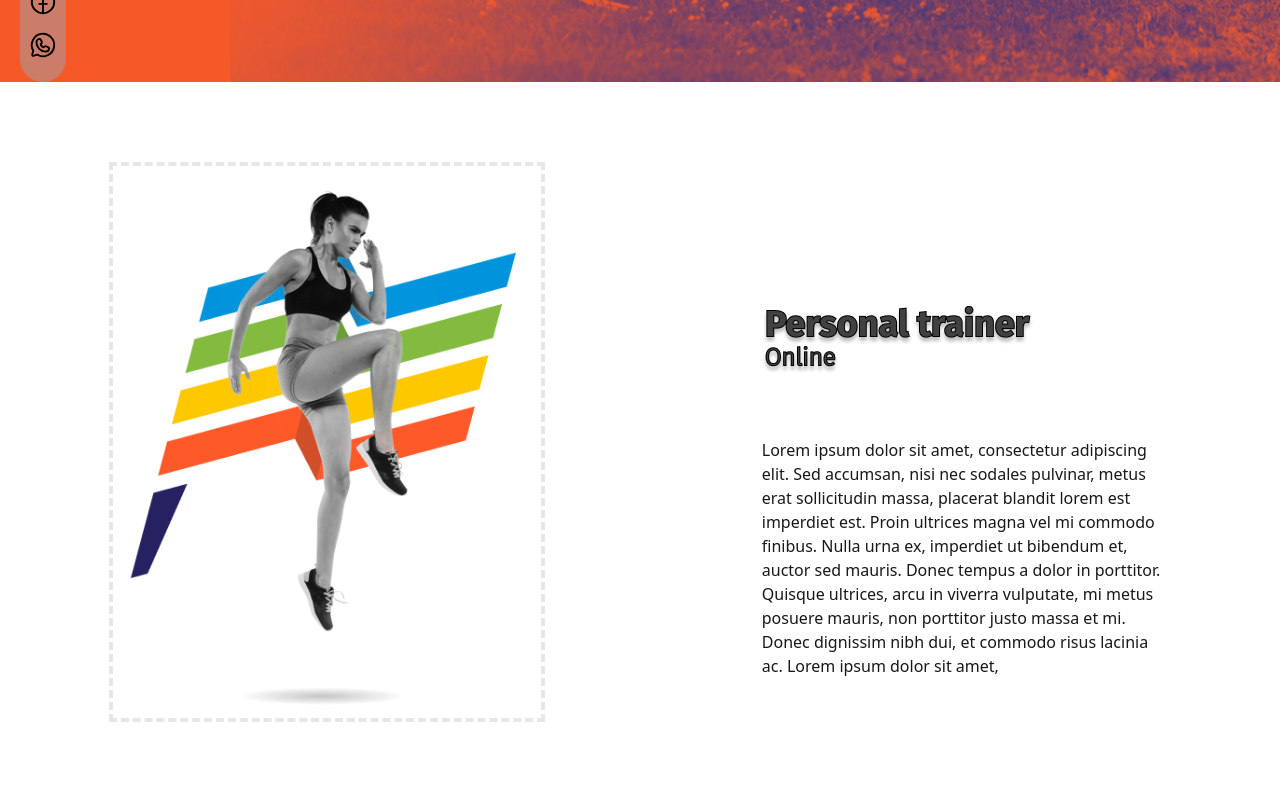
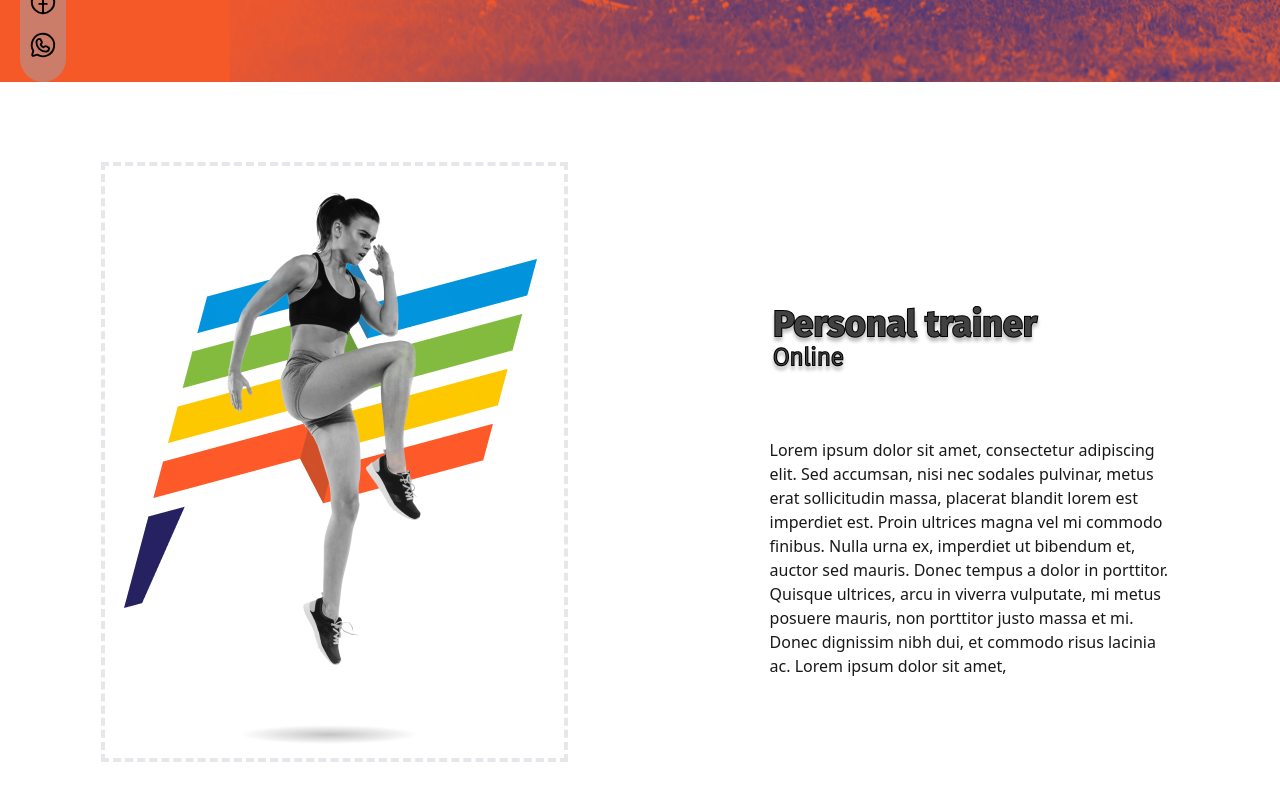
Before and after one commit to matmagamb/ProjetoASA, a React (Vite) app: page / in a window 1280 px wide. Shown: the part 670-1470 px from the top of the page. Built offline with nearby package versions, Linux system fonts and the light colour scheme.

Commit message:
block 2.1

```diff
--- a/src/pages/Home.tsx
+++ b/src/pages/Home.tsx
@@ -1,6 +1,8 @@
 import { Header } from "../components/Header";
 import { InicialBanner } from "../components/InicialBanner";
 import { SocialMidia } from "../components/SocialMidia";
+import Personal from "../assets/Personal.png";
+import Jump from "../assets/Jump.png";
 
 export function Home() {
     return (
@@ -10,14 +12,14 @@ export function Home() {
             <InicialBanner />
             <section className=" bg-white flex flex-auto justify-around my-20 ">
 
-                <div className=" flex h-[70vh]">
-                    <img src="src/assets/Jump.png" alt="mulher fazendo exercicio" className="border-4 border-dashed" />
+                <div className="  h-[70vh]">
+                    <img src={Jump} alt="mulher fazendo exercicio" className="border-4 border-dashed" />
                 </div>
 
                 <article className="max-w-[32vw] max-h-[70vh] flex flex-col justify-start ">
 
                     <div className="pb-16 pt-36 " >
-                       <img src="src\assets\PersonaltrainerOnline.png" alt="texto Personal Trainer Online" />
+                       <img src={Personal} alt="texto Personal Trainer Online" />
 
                     </div>
                     <p className="text-md font-medium ">
```
Also changed, not shown: src/assets/Personal.png (renamed from src/assets/PersonaltrainerOnline.png).
